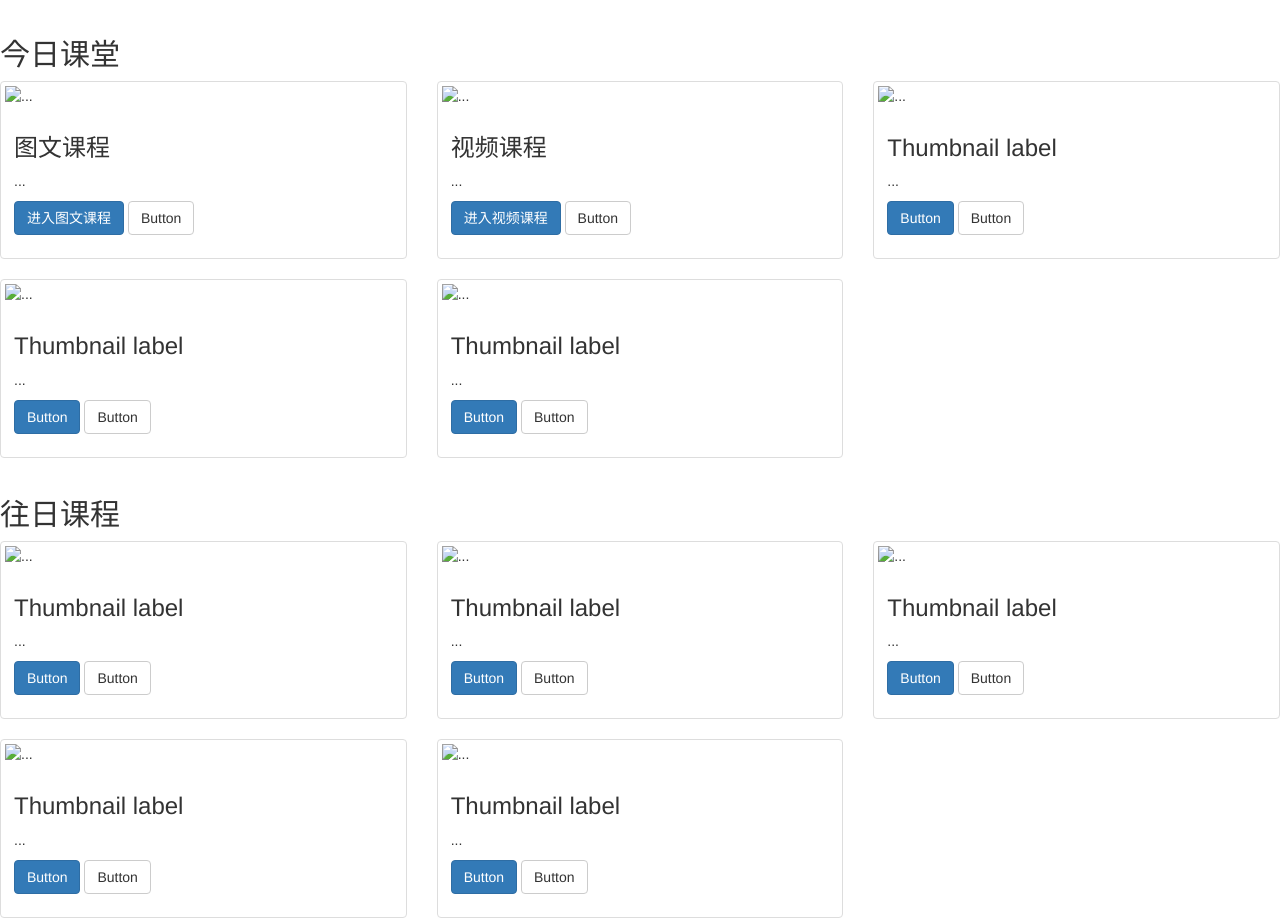
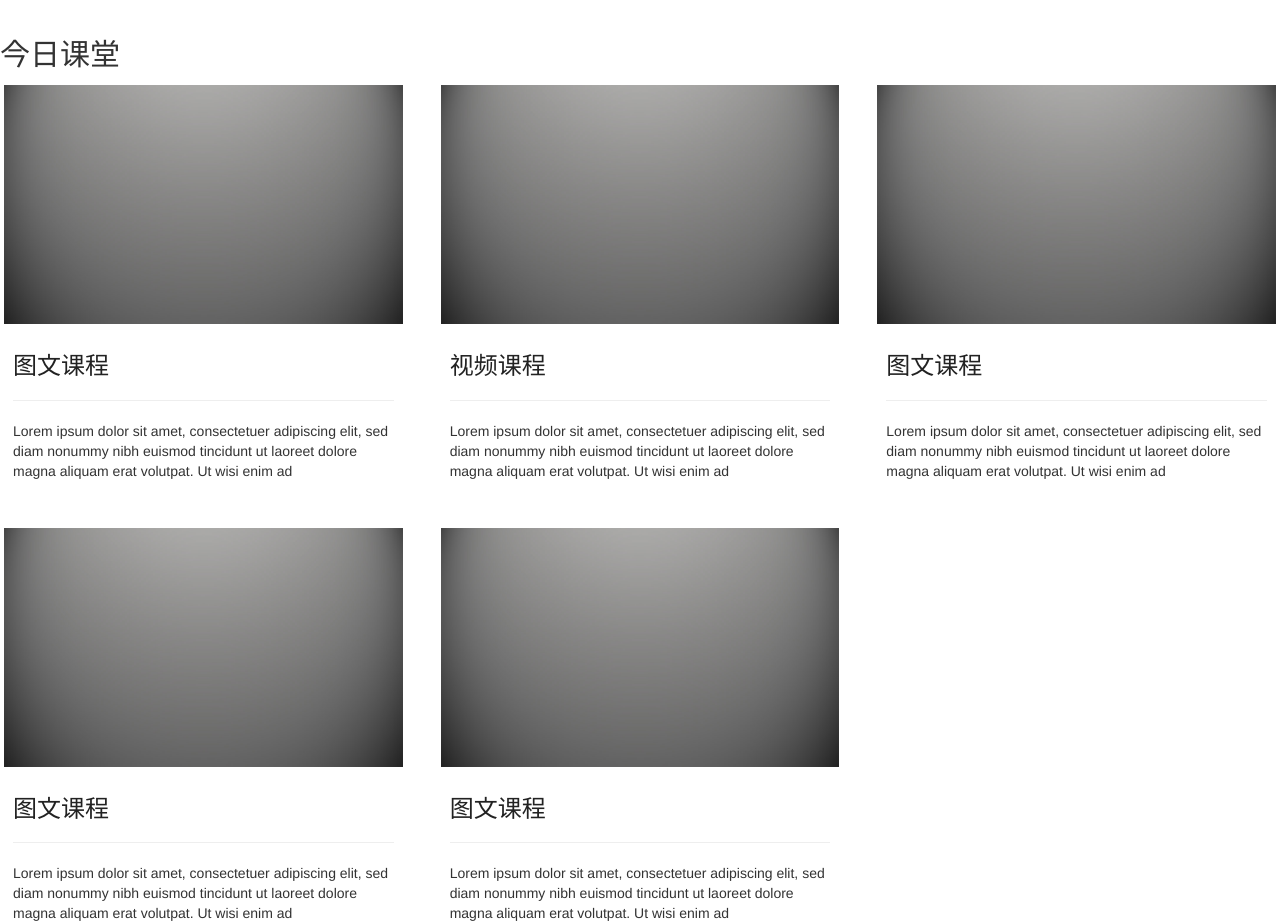
Before and after one commit to c2611261/zaozao, a plain HTML site: page course_page_member.html in a window 1280 px wide. Shown: the part 54-977 px from the top of the page. Drawn offline with nearby package versions, Linux system fonts and the light colour scheme.

Commit message:
update ui

```diff
--- a/course_page_member.html
+++ b/course_page_member.html
@@ -85,59 +85,59 @@
   </div>
 
   <div class="col-md-4">
-    <div class="thumbnail">
-      <img src="..." alt="...">
+    <div class="thumbnail thumbnail-zaozao">
+      <div class="grow"><a href="article_detail_page_img.html"><img src="images/gray-background.jpg" alt="..."></a></div>
       <div class="caption">
-        <h3>图文课程</h3>
-        <p>...</p>
-        <p><a href="article_detail_page_img.html" class="btn btn-primary" role="button">进入图文课程</a> <a href="#" class="btn btn-default" role="button">Button</a></p>
+        <div class="thumbnail-title"><a href="article_detail_page_img.html"><h3>图文课程</h3></a></div>
+        <hr>
+        <p>Lorem ipsum dolor sit amet, consectetuer adipiscing elit, sed diam nonummy nibh euismod tincidunt ut laoreet dolore magna aliquam erat volutpat. Ut wisi enim ad</p>
       </div>
     </div>
   </div>
 
   <div class="col-md-4">
-    <div class="thumbnail">
-      <img src="..." alt="...">
+    <div class="thumbnail thumbnail-zaozao">
+      <div class="grow"><a href="article_detail_page_video.html"><img src="images/gray-background.jpg" alt="..."></a></div>
       <div class="caption">
-        <h3>视频课程</h3>
-        <p>...</p>
-        <p><a href="article_detail_page_video.html" class="btn btn-primary" role="button">进入视频课程</a> <a href="#" class="btn btn-default" role="button">Button</a></p>
+        <div class="thumbnail-title"><a href="article_detail_page_video.html"><h3>视频课程</h3></a></div>
+        <hr>
+        <p>Lorem ipsum dolor sit amet, consectetuer adipiscing elit, sed diam nonummy nibh euismod tincidunt ut laoreet dolore magna aliquam erat volutpat. Ut wisi enim ad</p>
       </div>
     </div>
   </div>
 
 
   <div class="col-md-4">
-    <div class="thumbnail">
-      <img src="..." alt="...">
+    <div class="thumbnail thumbnail-zaozao">
+      <div class="grow"><a href="article_detail_page_img.html"><img src="images/gray-background.jpg" alt="..."></a></div>
       <div class="caption">
-        <h3>Thumbnail label</h3>
-        <p>...</p>
-        <p><a href="#" class="btn btn-primary" role="button">Button</a> <a href="#" class="btn btn-default" role="button">Button</a></p>
+        <div class="thumbnail-title"><a href="article_detail_page_img.html"><h3>图文课程</h3></a></div>
+        <hr>
+        <p>Lorem ipsum dolor sit amet, consectetuer adipiscing elit, sed diam nonummy nibh euismod tincidunt ut laoreet dolore magna aliquam erat volutpat. Ut wisi enim ad</p>
       </div>
     </div>
   </div>
 
 
-<div class="col-md-4">
-    <div class="thumbnail">
-      <img src="..." alt="...">
+  <div class="col-md-4">
+    <div class="thumbnail thumbnail-zaozao">
+      <div class="grow"><a href="article_detail_page_img.html"><img src="images/gray-background.jpg" alt="..."></a></div>
       <div class="caption">
-        <h3>Thumbnail label</h3>
-        <p>...</p>
-        <p><a href="#" class="btn btn-primary" role="button">Button</a> <a href="#" class="btn btn-default" role="button">Button</a></p>
+        <div class="thumbnail-title"><a href="article_detail_page_img.html"><h3>图文课程</h3></a></div>
+        <hr>
+        <p>Lorem ipsum dolor sit amet, consectetuer adipiscing elit, sed diam nonummy nibh euismod tincidunt ut laoreet dolore magna aliquam erat volutpat. Ut wisi enim ad</p>
       </div>
     </div>
   </div>
 
 
-<div class="col-md-4">
-    <div class="thumbnail">
-      <img src="..." alt="...">
+  <div class="col-md-4">
+    <div class="thumbnail thumbnail-zaozao">
+      <div class="grow"><a href="article_detail_page_img.html"><img src="images/gray-background.jpg" alt="..."></a></div>
       <div class="caption">
-        <h3>Thumbnail label</h3>
-        <p>...</p>
-        <p><a href="#" class="btn btn-primary" role="button">Button</a> <a href="#" class="btn btn-default" role="button">Button</a></p>
+        <div class="thumbnail-title"><a href="article_detail_page_img.html"><h3>图文课程</h3></a></div>
+        <hr>
+        <p>Lorem ipsum dolor sit amet, consectetuer adipiscing elit, sed diam nonummy nibh euismod tincidunt ut laoreet dolore magna aliquam erat volutpat. Ut wisi enim ad</p>
       </div>
     </div>
   </div>
@@ -149,59 +149,59 @@
   </div>
 
   <div class="col-md-4">
-    <div class="thumbnail">
-      <img src="..." alt="...">
+    <div class="thumbnail thumbnail-zaozao">
+      <div class="grow"><a href="article_detail_page_img.html"><img src="images/gray-background.jpg" alt="..."></a></div>
       <div class="caption">
-        <h3>Thumbnail label</h3>
-        <p>...</p>
-        <p><a href="#" class="btn btn-primary" role="button">Button</a> <a href="#" class="btn btn-default" role="button">Button</a></p>
+        <div class="thumbnail-title"><a href="article_detail_page_img.html"><h3>图文课程</h3></a></div>
+        <hr>
+        <p>Lorem ipsum dolor sit amet, consectetuer adipiscing elit, sed diam nonummy nibh euismod tincidunt ut laoreet dolore magna aliquam erat volutpat. Ut wisi enim ad</p>
       </div>
     </div>
   </div>
 
   <div class="col-md-4">
-    <div class="thumbnail">
-      <img src="..." alt="...">
+    <div class="thumbnail thumbnail-zaozao">
+      <div class="grow"><a href="article_detail_page_video.html"><img src="images/gray-background.jpg" alt="..."></a></div>
       <div class="caption">
-        <h3>Thumbnail label</h3>
-        <p>...</p>
-        <p><a href="#" class="btn btn-primary" role="button">Button</a> <a href="#" class="btn btn-default" role="button">Button</a></p>
+        <div class="thumbnail-title"><a href="article_detail_page_video.html"><h3>视频课程</h3></a></div>
+        <hr>
+        <p>Lorem ipsum dolor sit amet, consectetuer adipiscing elit, sed diam nonummy nibh euismod tincidunt ut laoreet dolore magna aliquam erat volutpat. Ut wisi enim ad</p>
       </div>
     </div>
   </div>
 
 
   <div class="col-md-4">
-    <div class="thumbnail">
-      <img src="..." alt="...">
+    <div class="thumbnail thumbnail-zaozao">
+      <div class="grow"><a href="article_detail_page_img.html"><img src="images/gray-background.jpg" alt="..."></a></div>
       <div class="caption">
-        <h3>Thumbnail label</h3>
-        <p>...</p>
-        <p><a href="#" class="btn btn-primary" role="button">Button</a> <a href="#" class="btn btn-default" role="button">Button</a></p>
+        <div class="thumbnail-title"><a href="article_detail_page_img.html"><h3>图文课程</h3></a></div>
+        <hr>
+        <p>Lorem ipsum dolor sit amet, consectetuer adipiscing elit, sed diam nonummy nibh euismod tincidunt ut laoreet dolore magna aliquam erat volutpat. Ut wisi enim ad</p>
       </div>
     </div>
   </div>
 
 
-<div class="col-md-4">
-    <div class="thumbnail">
-      <img src="..." alt="...">
+  <div class="col-md-4">
+    <div class="thumbnail thumbnail-zaozao">
+      <div class="grow"><a href="article_detail_page_img.html"><img src="images/gray-background.jpg" alt="..."></a></div>
       <div class="caption">
-        <h3>Thumbnail label</h3>
-        <p>...</p>
-        <p><a href="#" class="btn btn-primary" role="button">Button</a> <a href="#" class="btn btn-default" role="button">Button</a></p>
+        <div class="thumbnail-title"><a href="article_detail_page_img.html"><h3>图文课程</h3></a></div>
+        <hr>
+        <p>Lorem ipsum dolor sit amet, consectetuer adipiscing elit, sed diam nonummy nibh euismod tincidunt ut laoreet dolore magna aliquam erat volutpat. Ut wisi enim ad</p>
       </div>
     </div>
   </div>
 
 
-<div class="col-md-4">
-    <div class="thumbnail">
-      <img src="..." alt="...">
+  <div class="col-md-4">
+    <div class="thumbnail thumbnail-zaozao">
+      <div class="grow"><a href="article_detail_page_img.html"><img src="images/gray-background.jpg" alt="..."></a></div>
       <div class="caption">
-        <h3>Thumbnail label</h3>
-        <p>...</p>
-        <p><a href="#" class="btn btn-primary" role="button">Button</a> <a href="#" class="btn btn-default" role="button">Button</a></p>
+        <div class="thumbnail-title"><a href="article_detail_page_img.html"><h3>图文课程</h3></a></div>
+        <hr>
+        <p>Lorem ipsum dolor sit amet, consectetuer adipiscing elit, sed diam nonummy nibh euismod tincidunt ut laoreet dolore magna aliquam erat volutpat. Ut wisi enim ad</p>
       </div>
     </div>
   </div>
@@ -212,19 +212,19 @@
 <div class="row">
   <div class="col-md-3">
     <i class="fa fa-hand-pointer-o fa-5x"></i>
-    <h3>智能发展里程碑</h3>
+    <div class="thumbnail-title"><a href="zhinengfazhanlichengbei_member.html"><h3>智能发展里程碑</h3></a></div>
   </div>
   <div class="col-md-3">
     <i class="fa fa-user fa-5x"></i>
-    <h3>父母学院</h3>
+    <div class="thumbnail-title"><a href="fumuxueyuan_member.html"><h3>父母学院</h3></a></div>
   </div>
   <div class="col-md-3">
     <i class="fa fa-coffee fa-5x"></i>
-    <h3>营养健康</h3>
+    <div class="thumbnail-title"><a href="yingyangjiankang_member.html"><h3>营养健康</h3></a></div>
   </div>
   <div class="col-md-3">
     <i class="fa fa-empire fa-5x"></i>
-    <h3>玩具推荐</h3>
+    <div class="thumbnail-title"><a href="wanjutuijian_member.html"><h3>玩具推荐</h3></a></div>
   </div>
 </div>
 
```
Also changed, not shown: article_detail_page_img.html (+1 -1 lines), images/gray-background.jpg (added).
